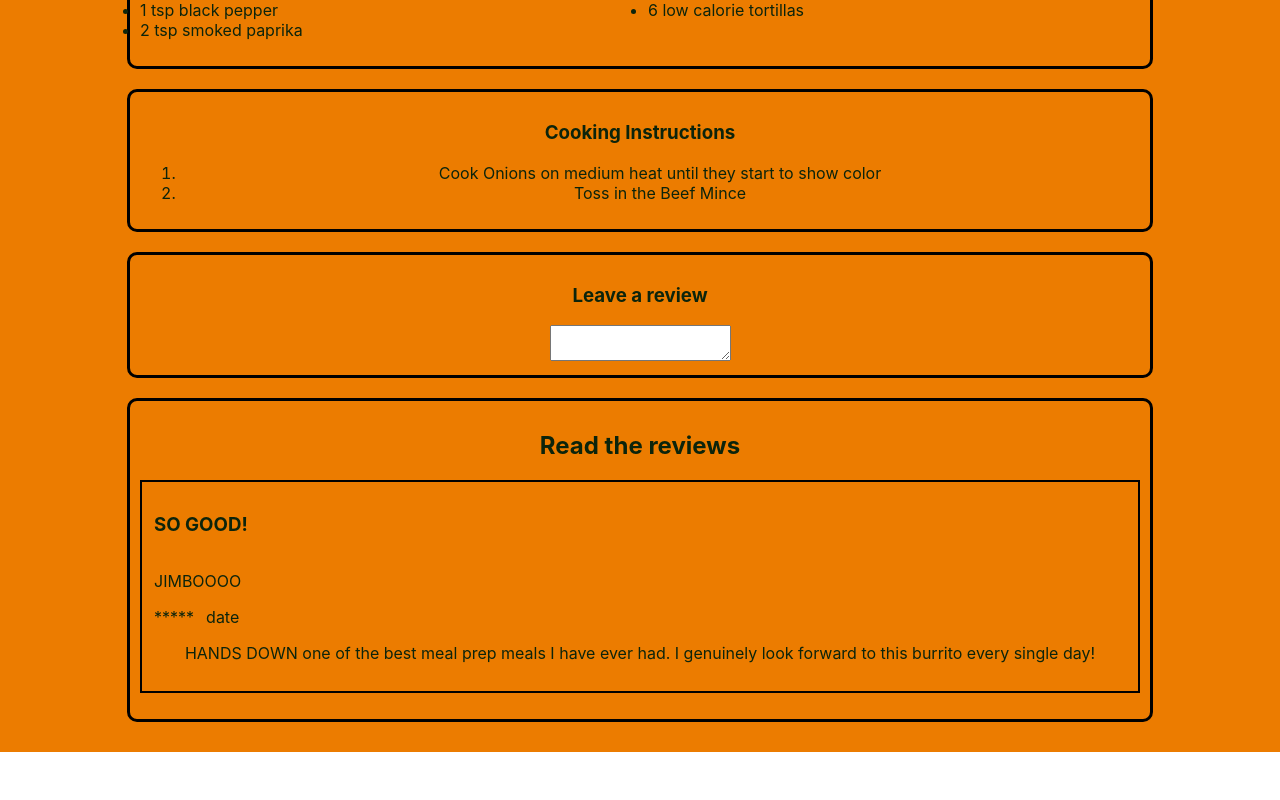
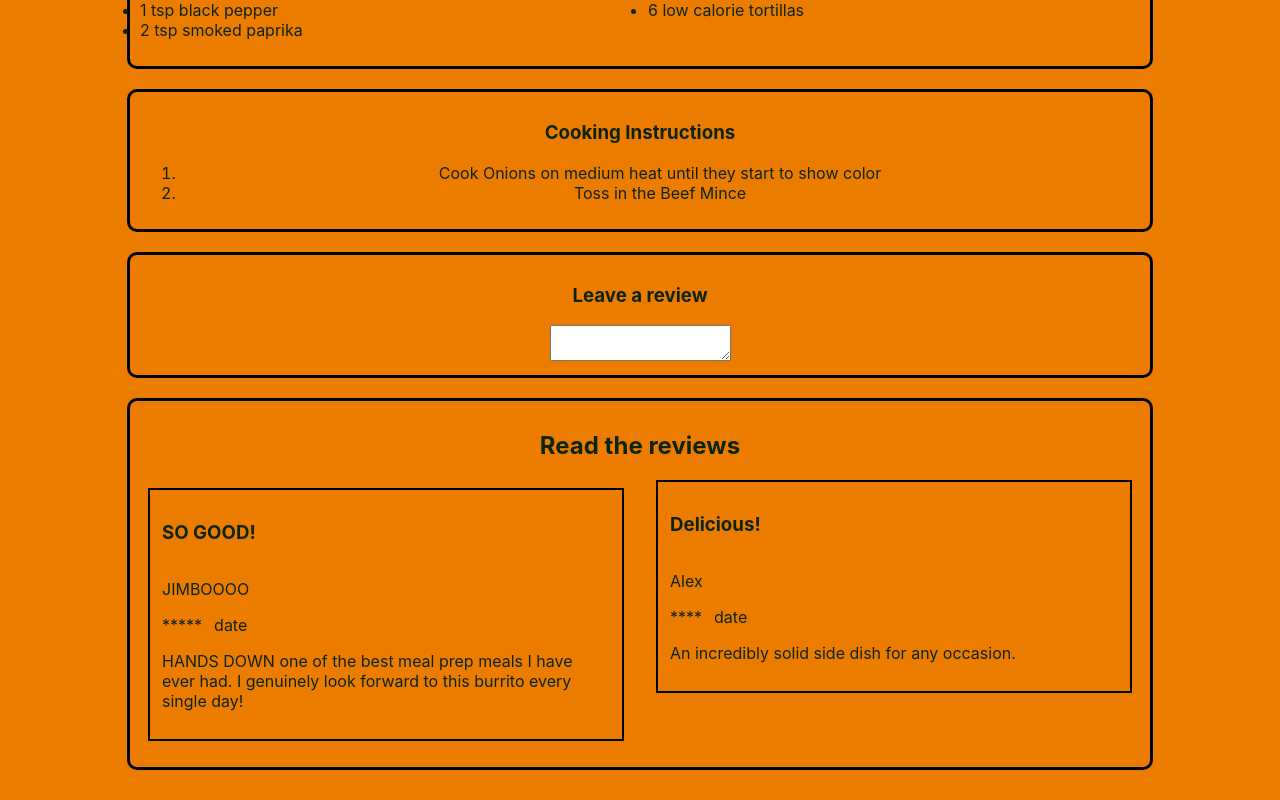
Before and after one commit to AlexDoss42/cookbook, a React (Create React App) app: page / in a window 1280 px wide. Shown: the part 1223-2023 px from the top of the page. Before the commit the page ends 1975 px from the top, so only its background shows below. Built offline with nearby package versions, Linux system fonts and the light colour scheme.

Commit message:
gets a second review in dummy data and testing out 2 columns on review list

```diff
--- a/src/Components/Review.css
+++ b/src/Components/Review.css
@@ -4,6 +4,7 @@
     flex-direction: column;
     justify-content: left;
     padding: 12px;
+    margin: 8px;
 }
 
 .review-title {
@@ -22,3 +23,7 @@
 .date {
     padding-left: 12px;
 }
+
+.review-text {
+    text-align: left;
+}
--- a/src/Components/Review.jsx
+++ b/src/Components/Review.jsx
@@ -12,7 +12,7 @@ export const Review = ( { review_data }) => {
         <StarRating rating={rating} />
         <span className='date'>date</span>
         </div>
-        <p>{review}</p>
+        <p className='review-text'>{review}</p>
     </div>
   )
 }
--- /dev/null
+++ b/src/Components/ReviewList.css
@@ -0,0 +1,3 @@
+.review-list {
+    columns: 2;
+}
--- a/src/Components/ReviewList.jsx
+++ b/src/Components/ReviewList.jsx
@@ -1,6 +1,7 @@
 import React from 'react'
 import reviewsData from './../review_data.json'
 import { Review } from './Review'
+import './ReviewList.css'
 
 export const ReviewList = () => {
 
--- a/src/review_data.json
+++ b/src/review_data.json
@@ -7,6 +7,14 @@
             "author_id": 3,
             "rating": 5,
             "review": "HANDS DOWN one of the best meal prep meals I have ever had. I genuinely look forward to this burrito every single day!"
+        },
+        {
+            "id": 2,
+            "title": "Delicious!",
+            "author": "Alex",
+            "author_id": 1,
+            "rating": 4,
+            "review": "An incredibly solid side dish for any occasion."
         }
     ]
 }
```
